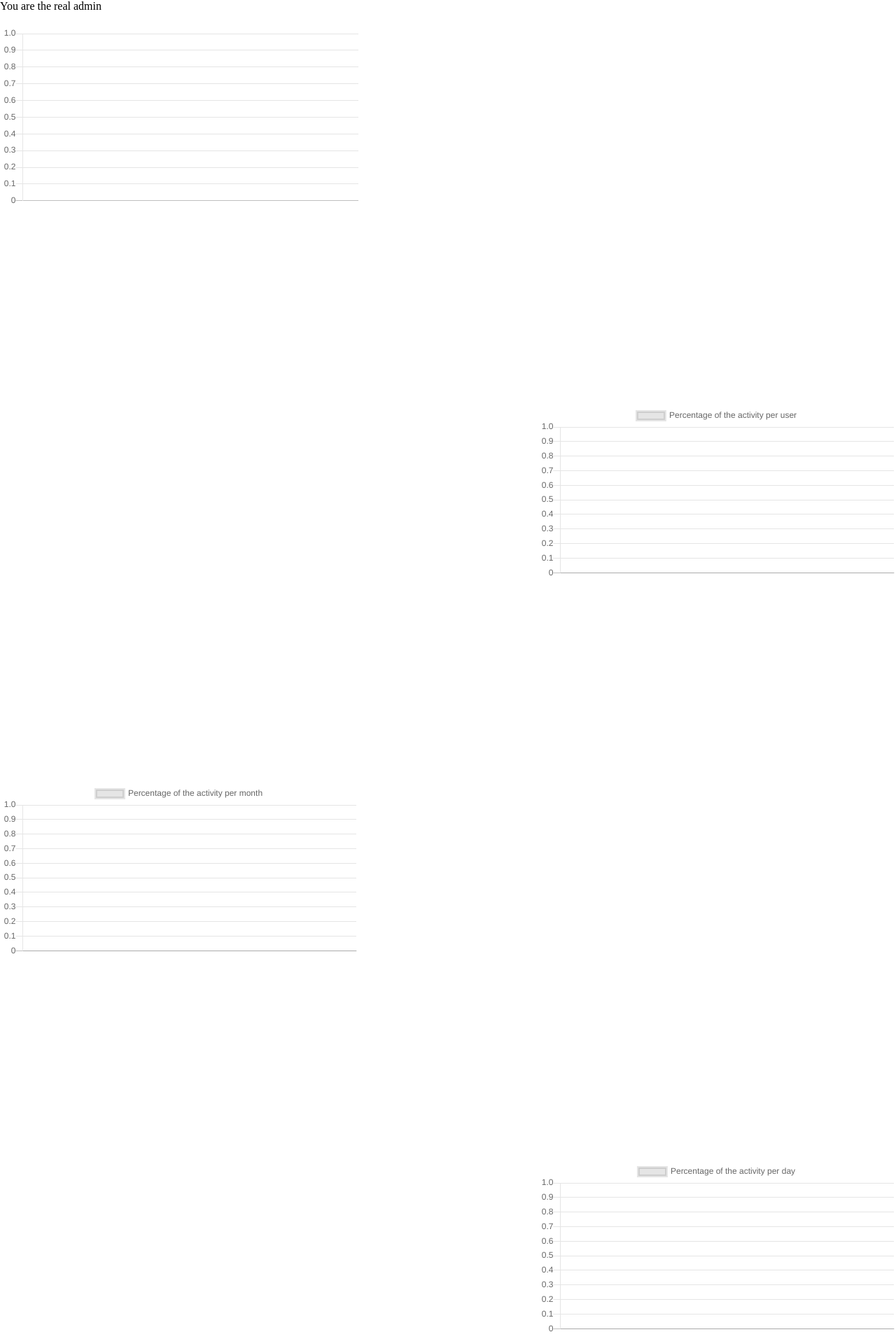
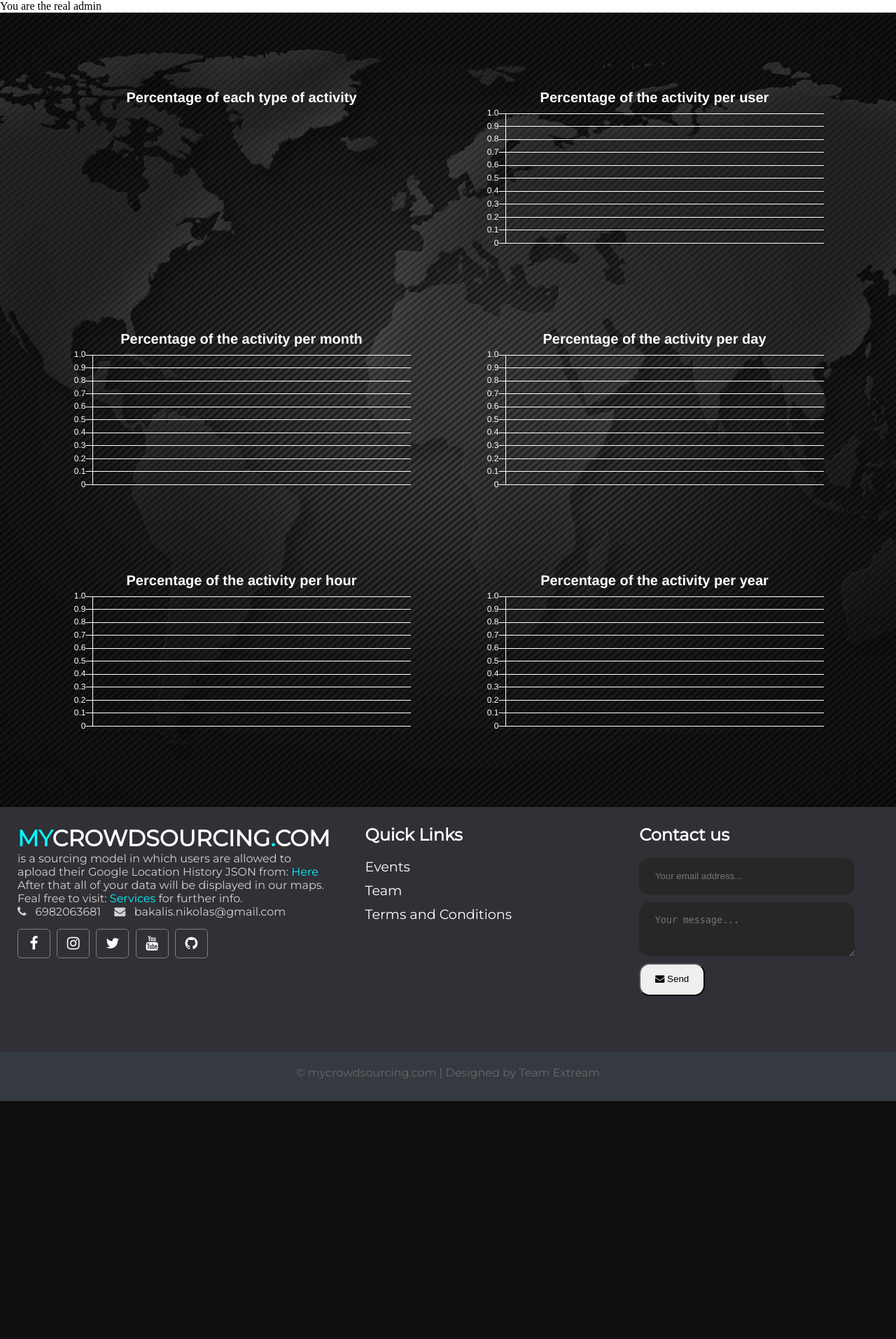
Before and after one commit to NikosBakalis/MyCrowdSourcing, a PHP site: page /MyCrowdSourcing/dashboard.php in a window 1280 px wide. Shown: the part 80-1993 px from the top of the page at 70% size. After the commit the page ends 1653 px from the top, so only its background shows below. Run offline with PHP 8.4, Linux system fonts and the light colour scheme; the visitor is signed in with stand-in values (Sample User, id 1); data that the repository does not hold is empty.

Commit message:
front-end admin, dashboard, home and services update

```diff
--- a/css/dashboard.css
+++ b/css/dashboard.css
@@ -1,9 +1,26 @@
-/* .div1 {
-  width:40%;
-  height:240px;
-  padding-top:20px;
-  padding-bottom:150px;
-  margin-right:auto;
-  margin-left:0;
-  border: 1px solid black;
-} */
+.main {
+  background-position: center;
+  background-size: cover;
+  background-image: url(../images/earth-map-dark-texture-background-104605.jpg);
+}
+
+#div0 {
+  height: 100%;
+  padding: 0;
+  margin: 0;
+  display: table;
+  width: 100%;
+  table-layout: fixed;
+  border-spacing: 100px;
+}
+
+#row1, #row2, #row3 {
+  display: table-row;
+}
+
+#div1, #div3, #div5 {
+  display: table-cell;
+}
+
+#div2, #div4, #div6 {
+}
--- a/dashboard.php
+++ b/dashboard.php
@@ -23,10 +23,11 @@ else {
     <title></title>
   </head>
   <body>
+    <div class="main">
       <script>
         function random_rgba() {
           var o = Math.round, r = Math.random, s = 255;
-        return 'rgba(' + o(r()*s) + ',' + o(r()*s) + ',' + o(r()*s) + ',' + 0.5 + ')';
+          return 'rgba(' + o(r()*s) + ',' + o(r()*s) + ',' + o(r()*s) + ',' + 1 + ')';
           // return 'rgba(' + o(r()*s) + ',' + o(r()*s) + ',' + o(r()*s) + ',' + r().toFixed(1) + ')';
         }
         function rgba_x_number_array(number) {
@@ -36,9 +37,14 @@ else {
           }
           return rgba_array;
         }
+
+        Chart.defaults.global.defaultFontColor = 'white';
+        Chart.defaults.global.title.fontSize = 20;
+
       </script>
       <div id="div0">
-      <div id="div1" style="width:40%;height:240px;padding-top:20px;padding-bottom:150px;margin-right:auto; margin-left:0;";>
+        <div id="row1">
+          <div id="div1">
             <canvas id="activityDetailsPercentageChart"></canvas>
             <script>
             $.post('includes/per_activity_details_percentage.inc.php',
@@ -49,22 +55,33 @@ else {
                 typeArray.push(Object.values(both)[0][i]);
               }
               var ctx = document.getElementById('activityDetailsPercentageChart').getContext('2d');
+              // ctx.style.backgroundColor = 'rgba(0,0,0,0.5)';
               var activityDetailsPercentageChart = new Chart(ctx, {
                 type: 'pie',
                 data: {
                   labels: Object.values(both)[0], // 'Red', 'Blue', 'Yellow', 'Green', 'Purple', 'Orange'
                   datasets: [{
-                label: 'Percentage of each type of activity',
                     data: Object.values(both)[1], // 12, 19, 3, 5, 2, 3
                     backgroundColor: rgba_x_number_array(Object.values(both)[1].length),
-                borderWidth: 4
+                    borderColor: 'white',
+                    borderWidth: 1
                   }]
                 },
                 options: {
+                  legend: {
+                    position: 'left'
+                  },
+                  title: {
+                    display: true,
+                    text: 'Percentage of each type of activity'
+                  },
                   scales: {
                     yAxes: [{
+                      gridLines: {
+                        display: false,
+                      },
                       ticks: {
-                    beginAtZero: false
+                        display: false
                       }
                     }]
                   }
@@ -73,7 +90,7 @@ else {
             });
             </script>
           </div>
-      <div id="div2" style="width:40%;height:240px;padding-top:150px;padding-bottom:150px;margin-left:auto; margin-right:0;";>
+          <div id="div2">
             <canvas id="perUserPercentageChart"></canvas>
             <script>
             $.post('includes/per_user_percentage.inc.php',
@@ -89,15 +106,26 @@ else {
                 data: {
                   labels: Object.values(both)[0],
                   datasets: [{
-                label: 'Percentage of the activity per user',
                     data: Object.values(both)[1],
                     backgroundColor: rgba_x_number_array(Object.values(both)[1].length),
-                borderWidth: 4
+                    borderColor: 'white',
+                    borderWidth: 1
                   }]
                 },
                 options: {
+                  legend: {
+                    display: false
+                  },
+                  title: {
+                    display: true,
+                    text: 'Percentage of the activity per user'
+                  },
                   scales: {
                     yAxes: [{
+                      gridLines: {
+                        color: 'white',
+                        zeroLineColor: 'white'
+                      },
                       ticks: {
                         beginAtZero: true
                       }
@@ -108,7 +136,9 @@ else {
             });
             </script>
           </div>
-      <div id="div3" style="width:40%;height:240px;padding-top:150px;padding-bottom:150px;margin-left:auto; margin-left:0;";>
+        </div>
+        <div id="row2">
+          <div id="div3">
             <canvas id="perMonthPercentageChart"></canvas>
             <script>
               $.post('includes/per_month_percentage.inc.php',
@@ -124,15 +154,27 @@ else {
                   data: {
                     labels: Object.values(both)[0],
                     datasets: [{
-                  label: 'Percentage of the activity per month',
+                      label: '',
                       data: Object.values(both)[1],
                       backgroundColor: rgba_x_number_array(Object.values(both)[1].length),
-                  borderWidth: 4
+                      borderColor: 'white',
+                      borderWidth: 1
                     }]
                   },
                   options: {
+                    legend: {
+                      display: false
+                    },
+                    title: {
+                      display: true,
+                      text: 'Percentage of the activity per month'
+                    },
                     scales: {
                       yAxes: [{
+                        gridLines: {
+                          color: 'white',
+                          zeroLineColor: 'white'
+                        },
                         ticks: {
                           beginAtZero: true
                         }
@@ -143,7 +185,7 @@ else {
               });
             </script>
           </div>
-      <div id="div4"style="width:40%;height:240px;padding-top:150px;padding-bottom:150px;margin-left:auto; margin-right:0;";>
+          <div id="div4">
             <canvas id="perDayPercentageChart"></canvas>
             <script>
               $.post('includes/per_day_percentage.inc.php',
@@ -159,15 +201,26 @@ else {
                   data: {
                     labels: Object.values(both)[0],
                     datasets: [{
-                  label: 'Percentage of the activity per day',
                       data: Object.values(both)[1],
                       backgroundColor: rgba_x_number_array(Object.values(both)[1].length),
-                  borderWidth: 4
+                      borderColor: 'white',
+                      borderWidth: 1
                     }]
                   },
                   options: {
+                    legend: {
+                      display: false
+                    },
+                    title: {
+                      display: true,
+                      text: 'Percentage of the activity per day'
+                    },
                     scales: {
                       yAxes: [{
+                        gridLines: {
+                          color: 'white',
+                          zeroLineColor: 'white'
+                        },
                         ticks: {
                           beginAtZero: true
                         }
@@ -178,7 +231,9 @@ else {
               });
             </script>
           </div>
-      <div id="div5"style="width:40%;height:240px;padding-top:150px;padding-bottom:150px;margin-left:auto; margin-left:0;";>
+        </div>
+        <div id="row3">
+          <div id="div5">
             <canvas id="perHourPercentageChart"></canvas>
             <script>
               $.post('includes/per_hour_percentage.inc.php',
@@ -194,15 +249,26 @@ else {
                   data: {
                     labels: Object.values(both)[0],
                     datasets: [{
-                  label: 'Percentage of the activity per hour',
                       data: Object.values(both)[1],
                       backgroundColor: rgba_x_number_array(Object.values(both)[1].length),
-                  borderWidth: 4
+                      borderColor: 'white',
+                      borderWidth: 1
                     }]
                   },
                   options: {
+                    legend: {
+                      display: false
+                    },
+                    title: {
+                      display: true,
+                      text: 'Percentage of the activity per hour'
+                    },
                     scales: {
                       yAxes: [{
+                        gridLines: {
+                          color: 'white',
+                          zeroLineColor: 'white'
+                        },
                         ticks: {
                           beginAtZero: true
                         }
@@ -213,7 +279,7 @@ else {
               });
             </script>
           </div>
-      <div id="div6"style="width:40%;height:240px;padding-top:150px;padding-bottom:300px;margin-left:auto; margin-right:0;";>
+          <div id="div6">
             <canvas id="perYearPercentageChart"></canvas>
             <script>
               $.post('includes/per_year_percentage.inc.php',
@@ -229,15 +295,26 @@ else {
                   data: {
                     labels: Object.values(both)[0],
                     datasets: [{
-                  label: 'Percentage of the activity per year',
                       data: Object.values(both)[1],
                       backgroundColor: rgba_x_number_array(Object.values(both)[1].length),
-                  borderWidth: 4
+                      borderColor: 'white',
+                      borderWidth: 1
                     }]
                   },
                   options: {
+                    legend: {
+                      display: false
+                    },
+                    title: {
+                      display: true,
+                      text: 'Percentage of the activity per year'
+                    },
                     scales: {
                       yAxes: [{
+                        gridLines: {
+                          color: 'white',
+                          zeroLineColor: 'white'
+                        },
                         ticks: {
                           beginAtZero: true
                         }
@@ -249,6 +326,8 @@ else {
             </script>
           </div>
         </div>
+      </div>
+    </div>
   </body>
 </html>
 
--- a/services.php
+++ b/services.php
@@ -16,7 +16,6 @@
     <div class="services_section">
       <div class="inner_width">
         <h1 class="section_title">Services</h1>
-        <div class="border"></div>
         <div class="services_container">
           <div class="service_box">
             <div class="service_icon">
```
Also changed, not shown: admin.php (+1 -50 lines), css/admin.css (+58 -0 lines), css/index.css (+70 -0 lines), css/services.css (+7 -7 lines), index.php (+0 -56 lines). Lines whose indentation alone changed are shown as unchanged.
